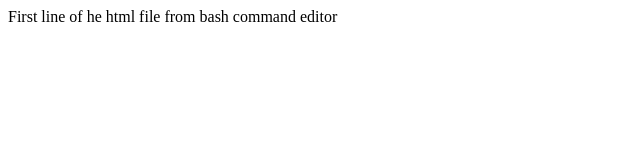
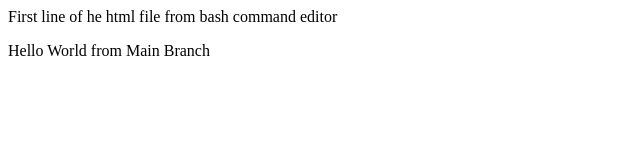
Before and after one commit to thefoxbat/demo-repo, a plain HTML site: page index.html in a window 1280 px wide. Shown: the whole page, without its empty margins (0-640 px from the left). Drawn offline with Linux system fonts and the light colour scheme.

Commit message:
Updated index.html with a new line of Hello World

```diff
--- a/index.html
+++ b/index.html
@@ -1 +1,3 @@
 <p>First line of he html file from bash command editor</p>
+
+<p>Hello World from Main Branch</p>
```
